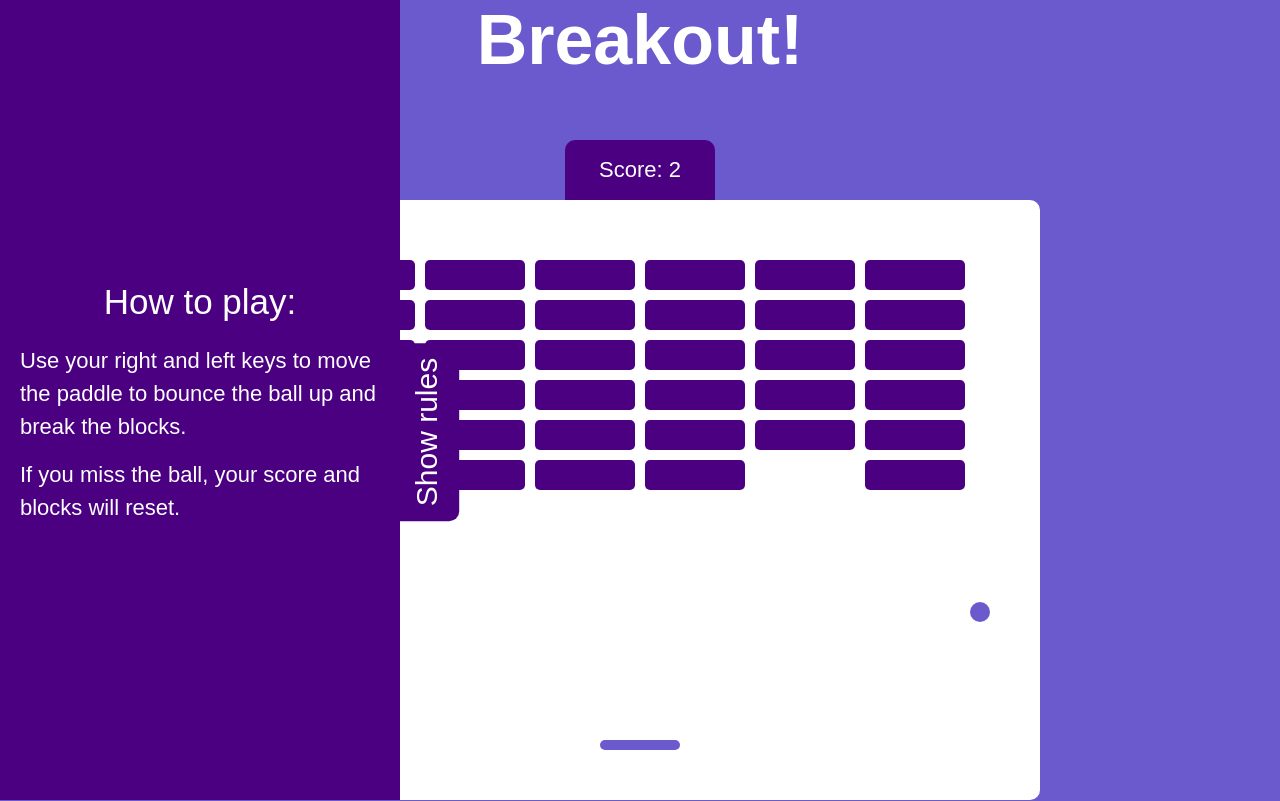
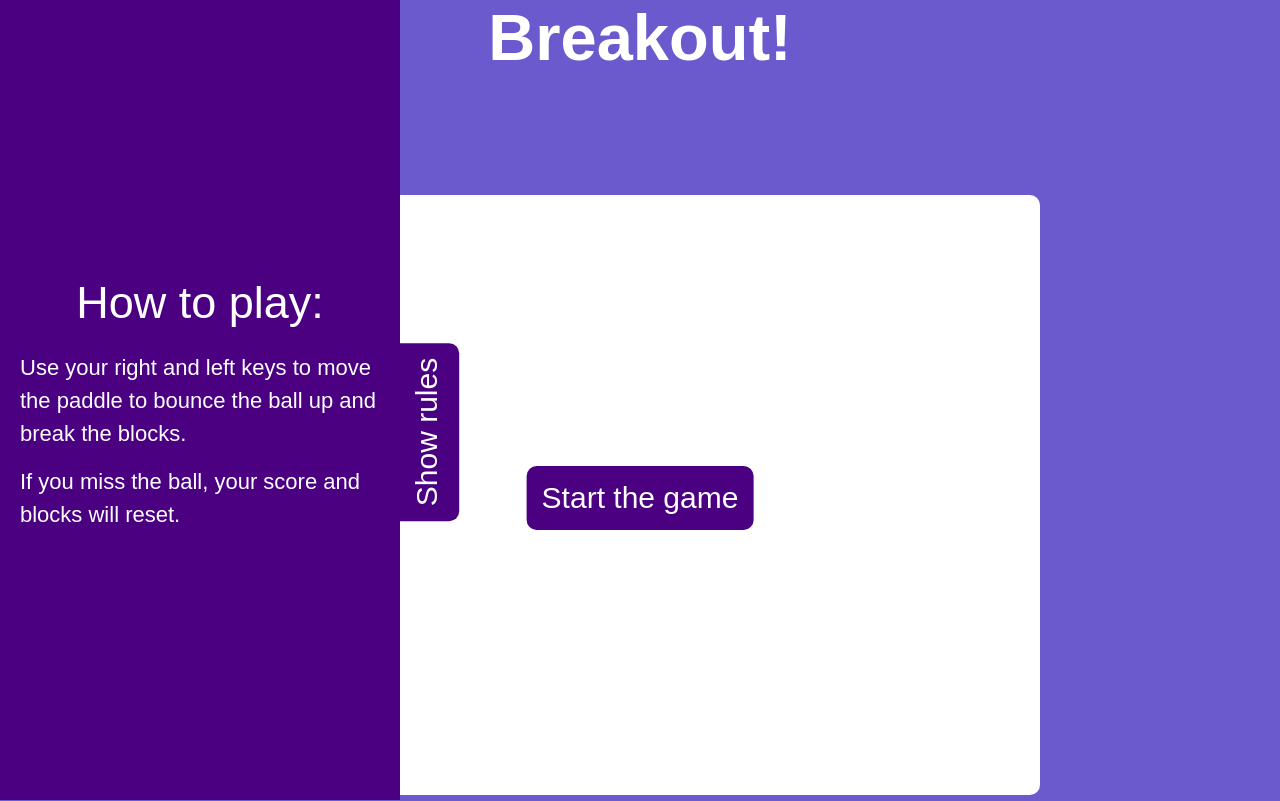
Before and after one commit to EjikBezN0jek/breakout-game, a plain HTML site: page index.html in a window 1280 px wide. Both pictures are taken after a click on the button "Show rules". Drawn offline with Linux system fonts and the light colour scheme.

Commit message:
project finish.

```diff
--- a/index.html
+++ b/index.html
@@ -9,16 +9,32 @@
   <title>Breakout Game</title>
 </head>
 <body>
-    <h1>Breakout!</h1>
-    <button class="btn rules-btn">Show rules</button>
+    <h1 class="title title--main">Breakout!</h1>
+
     <div class="rules">
-      <p class="rules-title">How to play:</p>
+      <p class="rules-title title">How to play:</p>
       <p class="rules-text">Use your right and left keys to move the paddle to bounce the ball up and break the blocks.</p>
       <p class="rules-text">If you miss the ball, your score and blocks will reset.</p>
+      <button class="btn rules-btn">Show rules</button>
     </div>
-    <div class="score">Score: 0</div>
-    <canvas class="canvas" width="800" height="600"></canvas>
 
+    <div class="board" data-stage="prepare">
+      <div class="score">Score: 0</div>
+      <canvas class="canvas" width="800" height="600"></canvas>
+      <div class="modal prepare">
+        <button class="start-btn btn">Start the game</button>
+      </div>
+      <div class="modal win">
+        <p class="title title--main">Congratulations!</p>
+        <p class="final-score">Your score: </p>
+        <button class="start-btn btn">Retry</button>
+      </div>
+      <div class="modal lose">
+        <p class="title title--main">Game Over</p>
+        <p class="final-score">Your score: </p>
+        <button class="start-btn btn">Try again</button>
+      </div>
+    </div>
 <script src="script.js"></script>
 </body>
 </html>
--- a/script.js
+++ b/script.js
@@ -1,14 +1,18 @@
-const  rules = document.querySelector('.rules');
+const rules = document.querySelector('.rules');
 const rulesBtn = document.querySelector('.rules-btn');
 const canvas = document.querySelector('.canvas');
 const ctx = canvas.getContext('2d');
 const score = document.querySelector('.score');
+const startBtn = document.querySelectorAll('.start-btn');
+const gameBoard = document.querySelector('.board');
+const finalScore = document.querySelectorAll('.final-score');
 
 const brickRowCount = 6;
 const brickColumnCount = 6;
 
 let scoreCounter = 0;
 
+let reqId = 0;
 
 const brickInfo = createBrick(100, 10);
 
@@ -17,7 +21,7 @@ function createBrick(width, padding) {
     width: width,
     height: 30,
     padding: padding,
-    offsetX: (canvas.width - ((brickColumnCount * width) + ((brickColumnCount -1) * padding))) / 2,
+    offsetX: (canvas.width - ((brickColumnCount * width) + ((brickColumnCount - 1) * padding))) / 2,
     offsetY: 60,
     visible: true
   }
@@ -25,9 +29,9 @@ function createBrick(width, padding) {
 
 
 const bricks = [];
-for(let i = 0; i < brickColumnCount; i++){
+for (let i = 0; i < brickColumnCount; i++) {
   bricks[i] = [];
-  for(let j = 0; j < brickRowCount; j++){
+  for (let j = 0; j < brickRowCount; j++) {
     const x = i * (brickInfo.width + brickInfo.padding) + brickInfo.offsetX;
     const y = j * (brickInfo.height + brickInfo.padding) + brickInfo.offsetY;
     bricks[i][j] = {x, y, ...brickInfo};
@@ -36,7 +40,7 @@ for(let i = 0; i < brickColumnCount; i++){
 
 const ball = {
   x: canvas.width / 2,
-  y: canvas.height - 200,
+  y: canvas.height - 70,
   size: 10,
   speed: 4,
   dx: 4,
@@ -54,7 +58,7 @@ const paddle = {
 
 function drawBall() {
   ctx.beginPath();
-  ctx.arc(ball.x, ball.y, ball.size, 0 ,Math.PI * 2);
+  ctx.arc(ball.x, ball.y, ball.size, 0, Math.PI * 2);
   ctx.fillStyle = "#6A5ACD";
   ctx.fill();
   ctx.closePath();
@@ -62,7 +66,7 @@ function drawBall() {
 
 function drawPaddle() {
   ctx.beginPath();
-  roundedRect(ctx,paddle.x,paddle.y,paddle.width,paddle.height,5);
+  roundedRect(ctx, paddle.x, paddle.y, paddle.width, paddle.height, 5);
   ctx.fillStyle = "#6A5ACD";
   ctx.fill();
   ctx.closePath();
@@ -77,10 +81,10 @@ function roundedRect(ctx, x, y, width, height, radius) {
 }
 
 function drawBricks() {
-  bricks.forEach( column => {
-    column.forEach ( brick =>{
+  bricks.forEach(column => {
+    column.forEach(brick => {
       ctx.beginPath();
-      roundedRect(ctx, brick.x, brick.y, brick.width, brick.height,5);
+      roundedRect(ctx, brick.x, brick.y, brick.width, brick.height, 5);
       ctx.fillStyle = brick.visible ? "#4B0082" : "transparent";
       ctx.fill();
       ctx.closePath();
@@ -101,46 +105,35 @@ function moveBall() {
   if (ball.x + ball.size > canvas.width || ball.x - ball.size < 0) ball.dx *= -1;
   if (ball.y + ball.size > canvas.height || ball.y - ball.size < 0) ball.dy *= -1;
 
-  if(
-    ball.x - ball.size > paddle.x &&
-    ball.x - ball.size < paddle.x + paddle.width &&
-    ball.y + ball.size > paddle.y
-  ) ball.dy = - ball.speed;
+  let isPaddleContact = ball.x - ball.size > paddle.x &&
+                        ball.x - ball.size < paddle.x + paddle.width &&
+                        ball.y + ball.size > paddle.y;
 
+  if (isPaddleContact) ball.dy = -ball.speed;
+}
 
-  bricks.forEach( column => {
-    column.forEach( brick => {
-      if (brick.visible){
-        if (ball.x - ball.size > brick.x &&
-          ball.x - ball.size < brick.x + brick.width &&
-          ball.y + ball.size > brick.y &&
-          ball.y - ball.size < brick.y + brick.height) {
-          ball.dy *= -1;
-          brick.visible = false;
-
-          increaseScore();
-        }
+function checkHit() {
+  bricks.forEach(column => {
+    column.forEach(brick => {
+      let isHitX = ball.x - ball.size > brick.x && ball.x - ball.size < brick.x + brick.width;
+      let isHitY = ball.y + ball.size > brick.y && ball.y - ball.size < brick.y + brick.height;
+      if (brick.visible && isHitX && isHitY) {
+        ball.dy *= -1;
+        brick.visible = false;
+        increaseScore();
       }
     })
-    });
-
-  if (ball.y + ball.size > canvas.height){
-    showAllBricks();
-    scoreCounter = 0;
-    scoreShow();
-  }
+  });
 }
 
 function increaseScore() {
   scoreCounter++;
-  scoreShow();
-  if (scoreCounter % (brickRowCount * brickRowCount) === 0) showAllBricks();
-
+  updateScore();
 }
 
 function showAllBricks() {
-  bricks.forEach( column => {
-    column.forEach( brick => (brick.visible = true))
+  bricks.forEach(column => {
+    column.forEach(brick => (brick.visible = true))
   })
 }
 
@@ -152,45 +145,62 @@ function draw() {
   drawBricks();
 }
 
-function scoreShow() {
+function updateScore() {
   score.innerHTML = `Score: ${scoreCounter}`;
 }
 
-
-
 function update() {
+  draw();
   movePaddle();
   moveBall();
-  draw();
-  requestAnimationFrame(update);
-}
+  checkHit();
 
-update();
-
-function keyDown(e) {
-  if (e.key === 'ArrowRight' || e.key === 'd' || e.key === 'в') {
-    paddle.dx = paddle.speed;
-  } else if (e.key === 'ArrowLeft' || e.key === 'a' || e.key === 'ф'){
-    paddle.dx = - paddle.speed;
+  if (ball.y + ball.size > canvas.height) {
+    resultGame('lose')
+  } else if (scoreCounter === brickRowCount * brickColumnCount) {
+    resultGame('win');
+  } else {
+    reqId = window.requestAnimationFrame(update);
   }
 }
 
+function resetState() {
+  showAllBricks();
+  ball.x = canvas.width / 2;
+  ball.y = canvas.height - 70;
+  paddle.x = canvas.width / 2 - 40;
+  paddle.y = canvas.height - 60;
+  scoreCounter = 0;
+  updateScore();
+}
+
+function startGame() {
+  resetState();
+  gameBoard.dataset.stage = 'active';
+  reqId = window.requestAnimationFrame(update);
+}
+
+function resultGame(result) {
+  finalScore.forEach( elem => elem.innerHTML = `Your score: ${scoreCounter}`);
+  gameBoard.dataset.stage = result;
+  window.cancelAnimationFrame(reqId);
+  ctx.clearRect(0, 0, canvas.width, canvas.height);
+}
+
+const buttonsLeft = ['ArrowLeft', 'a', 'ф'];
+const buttonsRight = ['ArrowRight', 'd', 'в'];
+
+function keyDown(e) {
+  if (buttonsRight.includes(e.key)) paddle.dx = paddle.speed;
+  if (buttonsLeft.includes(e.key)) paddle.dx = -paddle.speed;
+}
 
 function keyUp(e) {
-  if (e.key === 'ArrowRight'|| e.key === 'd' || e.key === 'в' || e.key === 'ArrowLeft'|| e.key === 'a' || e.key === 'ф') paddle.dx = 0;
+  if ([...buttonsRight, ...buttonsLeft].includes(e.key)) paddle.dx = 0;
 }
 
-function  toggleRules() {
-  if(!rules.classList.contains('show')) {
-    rules.classList.add('show');
-    rulesBtn.classList.add("show");
-  } else {
-    rules.classList.remove('show');
-    rulesBtn.classList.remove("show");
-  }
-}
-
-rulesBtn.addEventListener('click', toggleRules);
+rulesBtn.addEventListener('click', () => rules.classList.toggle('show'));
 
 document.addEventListener('keydown', keyDown);
 document.addEventListener('keyup', keyUp);
+startBtn.forEach(btn => btn.addEventListener('click', startGame));
--- a/style.css
+++ b/style.css
@@ -6,32 +6,29 @@ body {
   position: relative;
   background: slateblue;
   color: white;
-  font-family: "Cookie Supply DEMO", sans-serif;
-  font-size: 35px;
   display: flex;
   flex-direction: column;
   align-items: center;
   justify-content: center;
   min-height: 100vh;
   margin: 0;
+  font-family: "Arial Rounded MT Bold",sans-serif;
+  font-size: 22px;
 }
 
 h1, p{
   margin: 0;
 }
 
-h1 {
-  margin-bottom: 60px;
-}
-
-
 .btn {
   cursor: pointer;
   padding: 15px;
   border: none;
+  border-radius: 10px;
   color: white;
   font-family: "Cookie Supply DEMO", sans-serif;
   font-size: 30px;
+  background: indigo;
 }
 
 .btn:focus {
@@ -42,24 +39,19 @@ h1 {
   background: #300053;
 }
 
-.rules-btn {
-  position: absolute;
-  top: 50%;
-  left: 0;
-  border-radius: 0 0 10px 10px;
-  transform: translateX(-62px) rotate(-90deg);
-  transition: transform 1s ease-in-out;
-  background: indigo;
+.title {
+  font-family: "Cookie Supply DEMO", sans-serif;
+  font-size: 45px;
 }
 
-.rules-btn.show {
-  transform: translateX(338px) rotate(-90deg);
+.title--main {
+  font-size: 65px;
 }
 
 .rules {
   position: absolute;
   top: 0;
-  left: 0;
+  right: 100%;
   background: indigo;
   width: 400px;
   min-height: 100vh;
@@ -68,12 +60,22 @@ h1 {
   display: flex;
   flex-direction: column;
   justify-content: center;
-  transform: translateX(-100%);
   transition: transform 1s ease-in-out;
+  z-index: 10;
+}
+
+.rules-btn {
+  position: absolute;
+  top: 50%;
+  left: 100%;
+  border-radius: 0 0 10px 10px;
+  transform: translateX(-62px) rotate(-90deg);
+  z-index: 10;
+  white-space: nowrap;
 }
 
 .rules.show {
-  transform: translateX(0);
+  transform: translateX(100%);
 }
 
 .rules-title {
@@ -82,11 +84,14 @@ h1 {
 
 .rules-text {
   padding-top: 15px;
-  font-family: "Arial Rounded MT Bold",sans-serif;
-  font-size: 22px;
 }
 
 .score {
+  position: absolute;
+  top: 60px;
+  left: 50%;
+  transform: translateX(-50%);
+  margin: 0 auto;
   width: 150px;
   height: 60px;
   background: indigo;
@@ -96,9 +101,53 @@ h1 {
   align-items: center;
   justify-content: center;
   font-family: "Arial Rounded MT Bold",sans-serif;
+  z-index: -1;
+  transition: all 0.4s;
 }
 
-canvas {
+.board {
+  position: relative;
+  padding: 60px 0 0;
+  margin: 60px 0 0;
+  z-index: 0;
+}
+
+.board[data-stage='prepare'] .prepare {
+  display: block;
+}
+
+.board[data-stage='active'] .score {
+  top: 0;
+}
+
+.board[data-stage='win'] .win {
+  display: block;
+}
+
+.board[data-stage='lose'] .lose {
+  display: block;
+}
+
+.canvas {
   background: white;
   border-radius: 10px;
 }
+
+.modal {
+  display: none;
+  position: absolute;
+  top: calc(50% + 30px);
+  left: 50%;
+  transform: translate(-50%, -50%);
+  text-align: center;
+}
+
+.modal.lose, .modal.win {
+  padding: 40px;
+  border-radius: 10px;
+  background-color: slateblue;
+}
+
+.final-score{
+  margin-bottom: 15px;
+}
```
